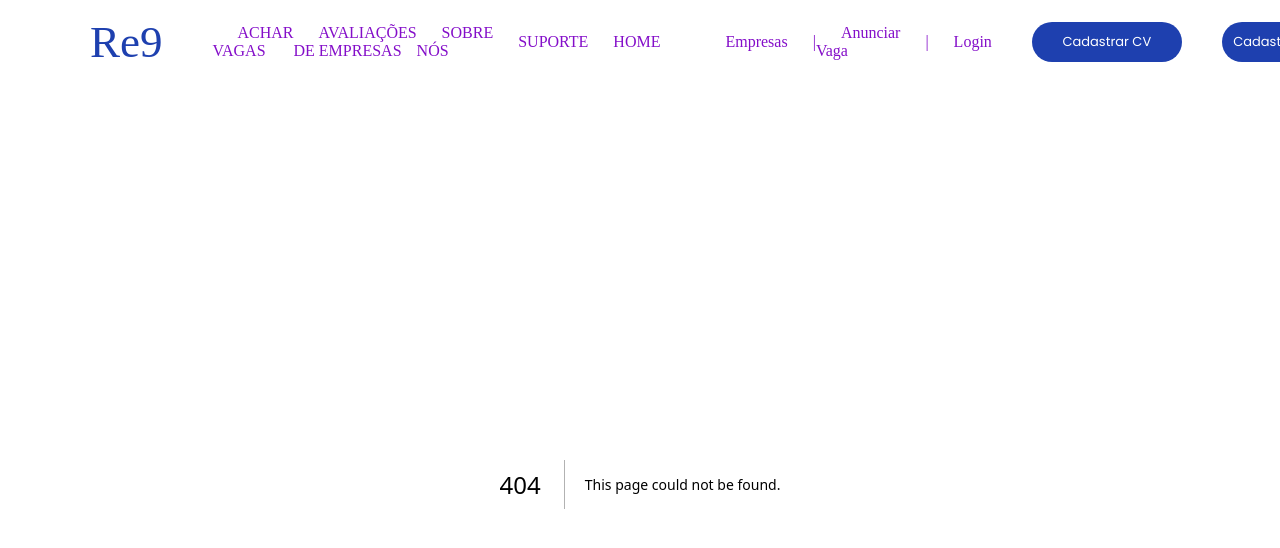
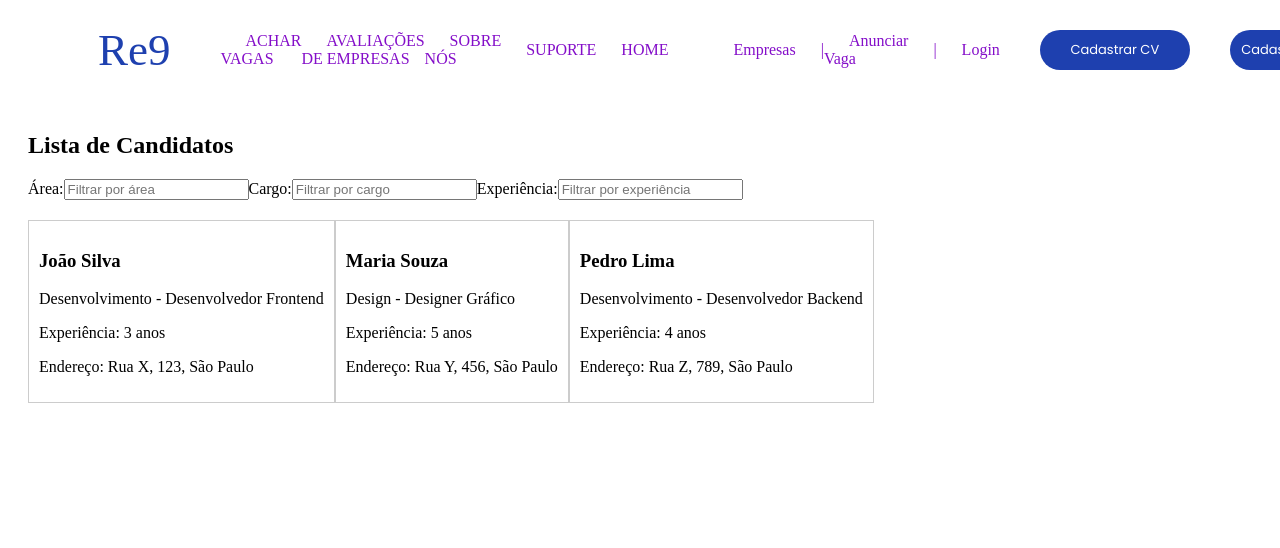
Before and after one commit to softexrecifepe/PI-RE9-TURMA-07-EQUIPE-01, a Next.js app: page /listaCandidatos in a window 1280 px wide. Before the commit this address had no page. Shown: the top 548 px of the page. Built offline with nearby package versions, Linux system fonts and the light colour scheme.

Commit message:
Cria a page Mapa e tenta configurar com listaCandidatos e CadastroEmpresa

```diff
--- a/package.json
+++ b/package.json
@@ -9,11 +9,13 @@
     "lint": "next lint"
   },
   "dependencies": {
+    "@react-google-maps/api": "^2.20.3",
     "autoprefixer": "^10.4.20",
     "leaflet": "^1.9.4",
     "next": "14.2.14",
     "react": "^18",
     "react-dom": "^18",
+    "react-leaflet": "^4.2.1",
     "react-router-dom": "^7.0.1"
   },
   "devDependencies": {
--- a/src/app/listaCandidatos/listaCandidatos.tsx
+++ b/src/app/listaCandidatos/page.tsx
@@ -1,12 +1,19 @@
+// src/ListaCandidatos.tsx
 import React, { useState } from 'react';
 import CandidatoCard from '../candidatoCard/page';
+// import Mapa from '../mapa/page'; // Importe o componente do mapa
 
-function CandidateList() {
+function ListaCandidatos() {
   const [filter, setFilter] = useState({
     area: '',
     cargo: '',
     experiencia: '',
   });
+
+  // const [company] = useState({
+  //   endereco: 'Rua Central, 1000, São Paulo',
+  //   // Outras informações da empresa
+  // });
 
   const [candidates] = useState([
     {
@@ -15,7 +22,7 @@ function CandidateList() {
       area: 'Desenvolvimento',
       cargo: 'Desenvolvedor Frontend',
       experiencia: '3 anos',
-      endereco: 'Rua X, 123',
+      endereco: 'Rua X, 123, São Paulo',
       latitude: -23.550520,
       longitude: -46.633308,
     },
@@ -25,7 +32,7 @@ function CandidateList() {
       area: 'Design',
       cargo: 'Designer Gráfico',
       experiencia: '5 anos',
-      endereco: 'Rua Y, 456',
+      endereco: 'Rua Y, 456, São Paulo',
       latitude: -23.559520,
       longitude: -46.643308,
     },
@@ -35,7 +42,7 @@ function CandidateList() {
       area: 'Desenvolvimento',
       cargo: 'Desenvolvedor Backend',
       experiencia: '4 anos',
-      endereco: 'Rua Z, 789',
+      endereco: 'Rua Z, 789, São Paulo',
       latitude: -23.565520,
       longitude: -46.653308,
     },
@@ -88,6 +95,9 @@ function CandidateList() {
         />
       </div>
 
+      {/* Renderizando o Mapa com os candidatos filtrados e o endereço da empresa */}
+      {/* <Mapa companyEndereco={company.endereco} candidatos={filteredCandidates} /> */}
+
       <div style={{ display: 'flex', flexWrap: 'wrap' }}>
         {filteredCandidates.map((candidato) => (
           <CandidatoCard key={candidato.id} candidato={candidato} />
@@ -97,4 +107,4 @@ function CandidateList() {
   );
 }
 
-export default CandidateList;
+export default ListaCandidatos;
--- /dev/null
+++ b/src/app/mapa/page.tsx
@@ -0,0 +1,71 @@
+// // src/Mapa.tsx
+// import React, { useState, useEffect } from 'react';
+// import { GoogleMap, LoadScript, Marker } from '@react-google-maps/api';
+// import CompanyForm from '../cadastroEmpresa/page';
+// import listaCandidato from '../listaCandidatos/page';
+
+// const containerStyle = {
+//   width: '100%',
+//   height: '400px',
+// };
+
+// interface MapaProps {
+//   companyEndereco: string;
+//   candidatos: { latitude: number, longitude: number, nome: string }[];
+// }
+
+// const Mapa: React.FC<MapaProps> = ({ companyEndereco, candidatos }) => {
+//   const [center, setCenter] = useState({ lat: -23.550520, lng: -46.633308 }); // São Paulo por padrão
+//   const [markers, setMarkers] = useState<{ lat: number, lng: number, label: string }[]>([]);
+//   const [loading, setLoading] = useState<boolean>(true);
+
+//   useEffect(() => {
+//     const fetchCoordinates = async () => {
+//       const geocoder = new window.google.maps.Geocoder();
+
+//       // Geocodificando o endereço da empresa
+//       geocoder.geocode({ address: companyEndereco }, (results, status) => {
+//         if (status === 'OK' && results[0]) {
+//           const companyLocation = {
+//             lat: results[0].geometry.location.lat(),
+//             lng: results[0].geometry.location.lng(),
+//           };
+//           setCenter(companyLocation); // Centraliza no endereço da empresa
+
+//           // Criando os marcadores para a empresa e os candidatos
+//           const allMarkers = [
+//             { ...companyLocation, label: 'Empresa' },
+//             ...candidatos.map((candidate) => ({
+//               lat: candidate.latitude,
+//               lng: candidate.longitude,
+//               label: candidate.nome,
+//             })),
+//           ];
+//           setMarkers(allMarkers);
+//           setLoading(false);
+//         } else {
+//           console.error('Erro ao geocodificar o endereço da empresa:', status);
+//           setLoading(false);
+//         }
+//       });
+//     };
+
+//     fetchCoordinates();
+//   }, [companyEndereco, candidatos]);
+
+//   if (loading) {
+//     return <div>Carregando mapa...</div>;
+//   }
+
+//   return (
+//     <LoadScript googleMapsApiKey="SUA_CHAVE_DE_API_AQUI">
+//       <GoogleMap mapContainerStyle={containerStyle} center={center} zoom={12}>
+//         {markers.map((marker, index) => (
+//           <Marker key={index} position={{ lat: marker.lat, lng: marker.lng }} label={marker.label} />
+//         ))}
+//       </GoogleMap>
+//     </LoadScript>
+//   );
+// };
+
+// export default Mapa;
```
Also changed, not shown: 1 other file (tests, documents, lock files or other folders).
